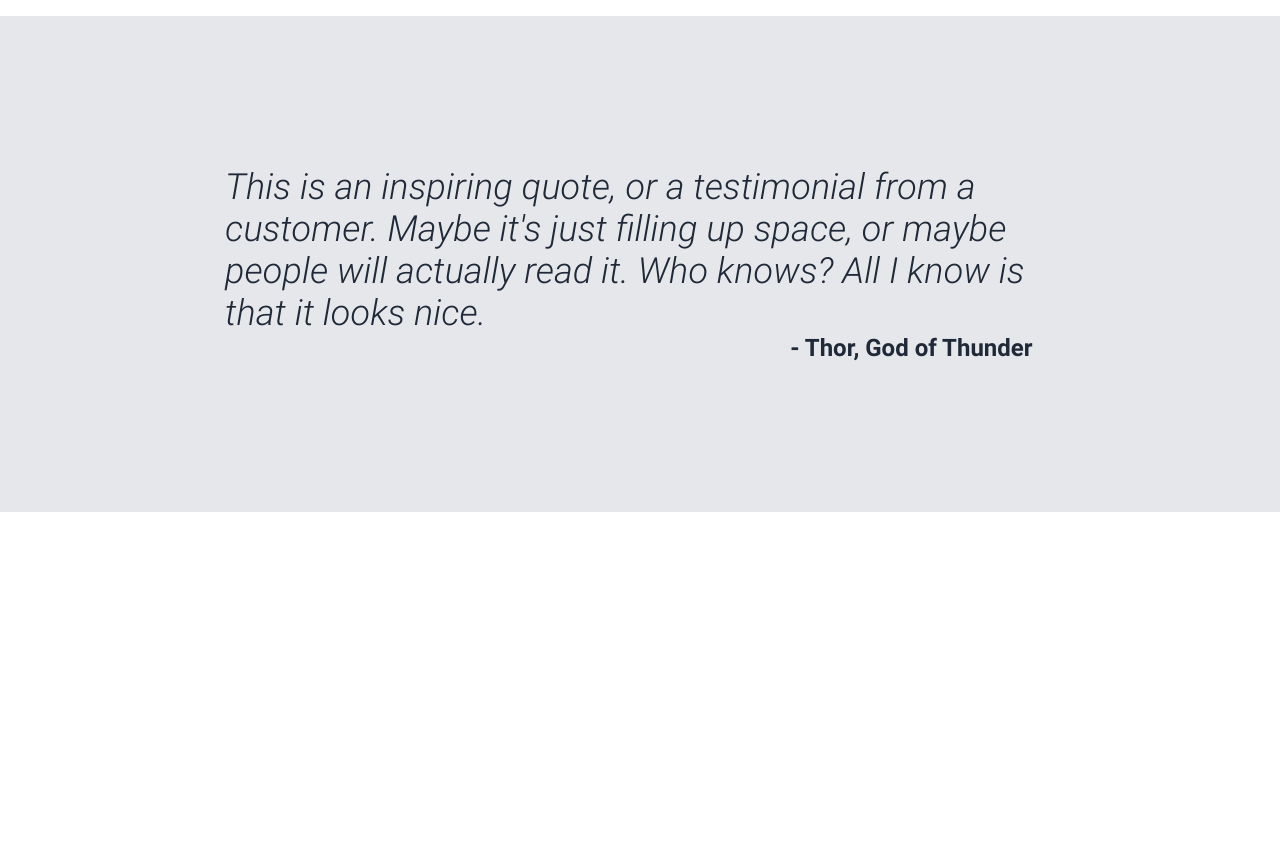
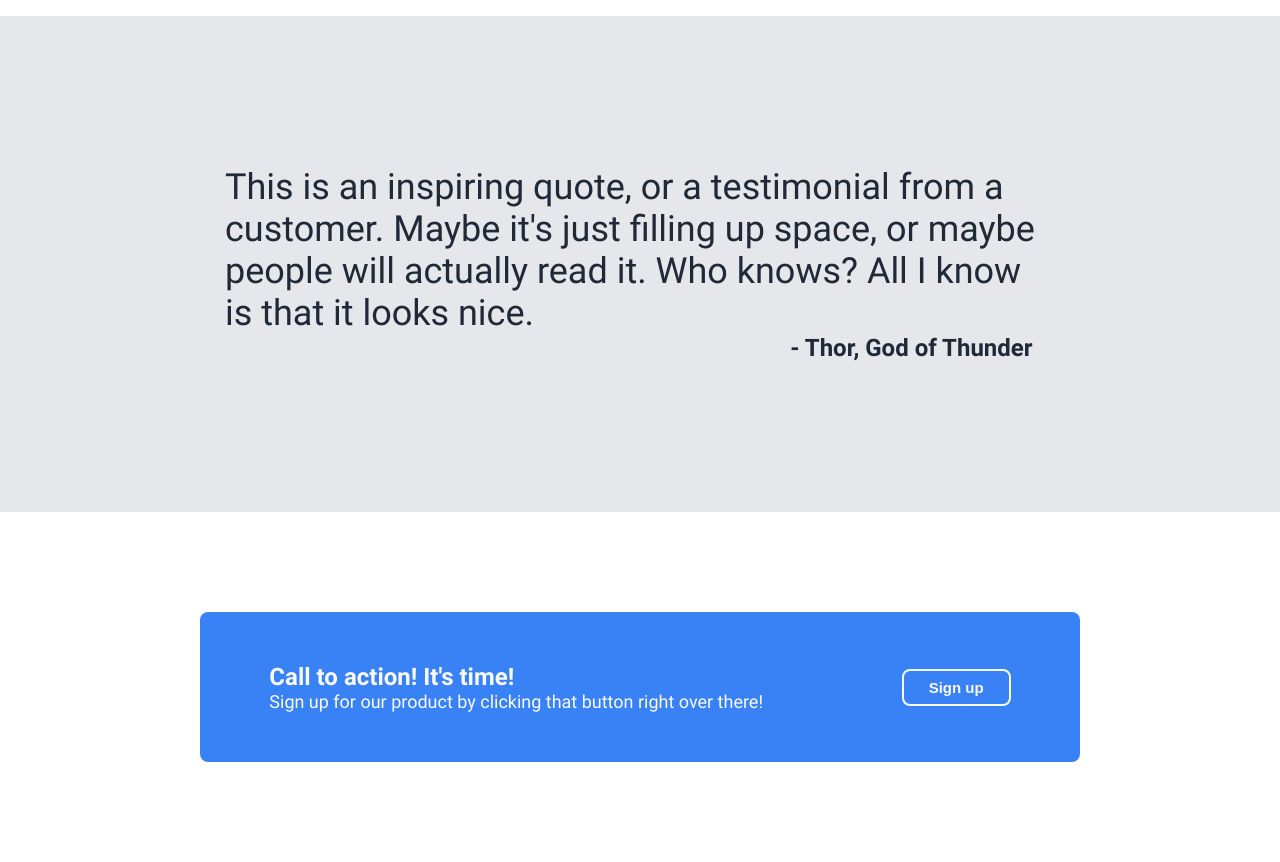
Before and after one commit to callantwy/odin-landing-page, a plain HTML site: page index.html in a window 1280 px wide. Shown: the part 1070-1932 px from the top of the page. Before the commit the page ends 1582 px from the top, so only its background shows below. Drawn offline with Linux system fonts and the light colour scheme; files whose address does not match are found by name.

Commit message:
add signup section and style with CSS

```diff
--- a/index.html
+++ b/index.html
@@ -48,5 +48,14 @@
         <div class="quote">This is an inspiring quote, or a testimonial from a customer. Maybe it's just filling up space, or maybe people will actually read it. Who knows? All I know is that it looks nice.</div>
         <div class="quote-source">- Thor, God of Thunder</div>
     </div>
+    <div class="signup-section">
+        <div class="signup-container">
+            <div class="signup-text">
+                <div class="signup-bold">Call to action! It's time!</div>
+                <div>Sign up for our product by clicking that button right over there!</div>
+            </div>
+            <button type="submit" class="signup-button">Sign up</button>
+        </div>
+    </div>
 </body>
 </html>
--- a/styles.css
+++ b/styles.css
@@ -23,7 +23,7 @@ font-style: normal;
         font-family: 'Roboto';
         src: url('fonts//Roboto-LightItalic.ttf') format('truetype'); /* Light italic font */
         font-weight: lighter;
-        font-style: normal;
+        font-style: italic;
         }
 
 body {
@@ -171,3 +171,41 @@ body {
     text-align: right;
     padding-right: 45px;
 }
+
+
+.signup-section {
+    padding: 100px 200px 100px 200px;
+    display: flex;
+    justify-content: center;
+    align-items: center;
+}
+
+.signup-container {
+    background-color: #3882f6;
+    width: 1100px;
+    height: 150px;
+    border-radius: 8px;
+    display: flex;
+    justify-content: space-around;
+    align-items: center;
+}
+
+.signup-text {
+    color: #f9faf8;
+    font-size: 18px;
+}
+
+.signup-bold {
+    font-weight: bold;
+    font-size: 24px;
+}
+
+.signup-button {
+    background-color: #3882f6;
+    padding: 8px 25px;
+    border: solid #f9faf8 2px;
+    border-radius: 8px;
+    color: #f9faf8;
+    font-weight: bold;
+    font-size: 15px;
+}
```
